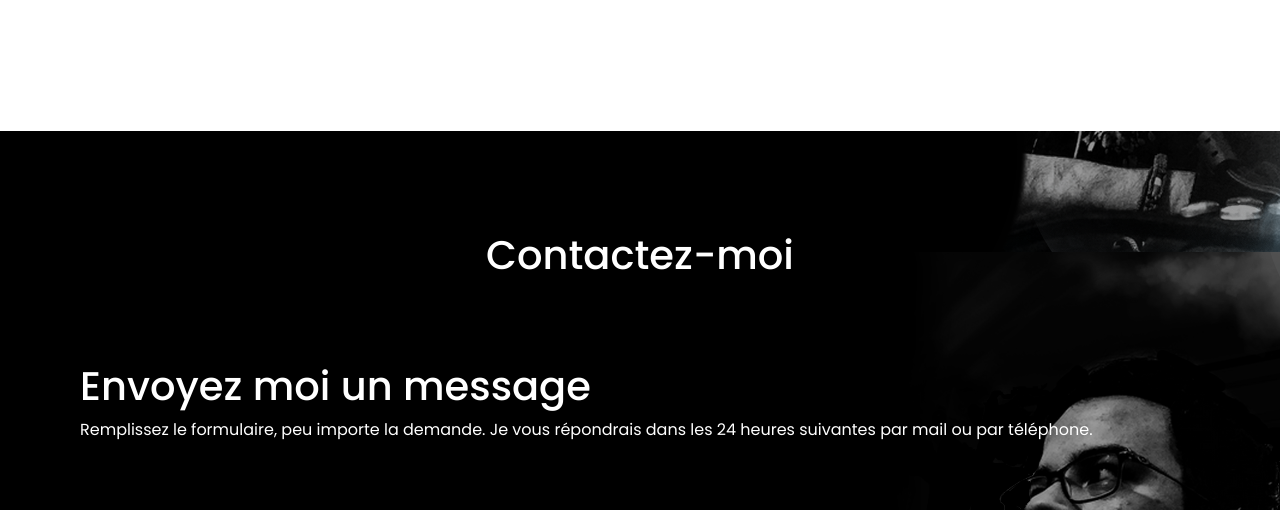
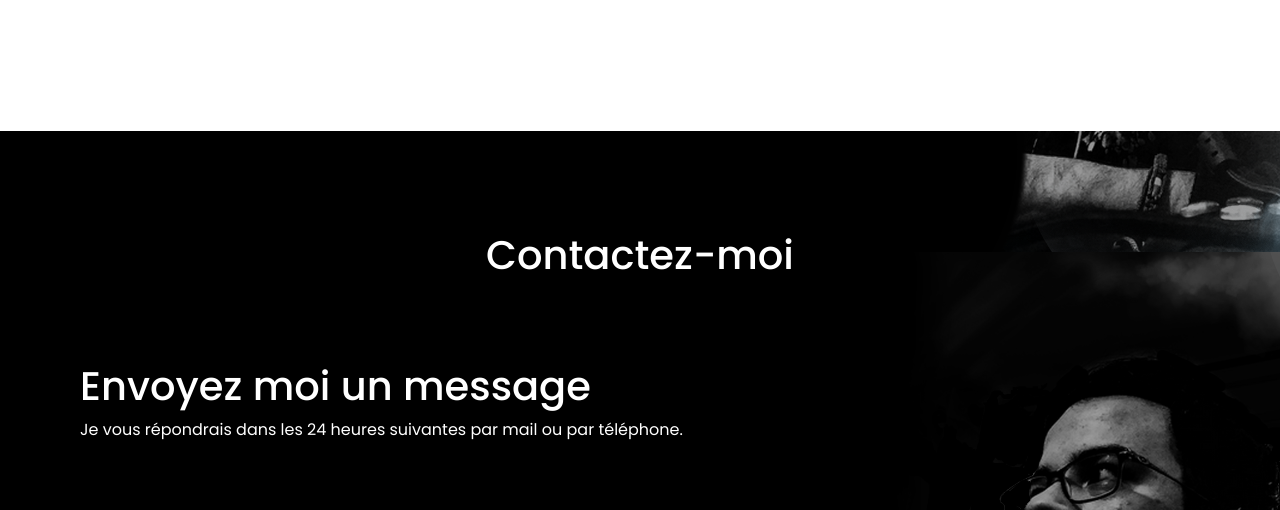
Before and after one commit to imPhriito/mhoareau.github.io, a plain HTML site: page index.html in a window 1280 px wide. Shown: the part 3748-4258 px from the top of the page. Drawn offline with nearby package versions, Linux system fonts and the light colour scheme.

Commit message:
Update index.html

```diff
--- a/index.html
+++ b/index.html
@@ -381,7 +381,7 @@
 
 					<h1 data-aos="fade-right" data-aos-duration="1000">Envoyez moi un message</h1>
 
-					<p data-aos="fade-right" data-aos-duration="1000" data-aos-delay="350">Remplissez le formulaire, peu importe la demande. Je vous répondrais dans les 24 heures suivantes par mail ou par téléphone.</p>
+					<p data-aos="fade-right" data-aos-duration="1000" data-aos-delay="350">Je vous répondrais dans les 24 heures suivantes par mail ou par téléphone.</p>
 
 					<div class="contact-types">
 
```
